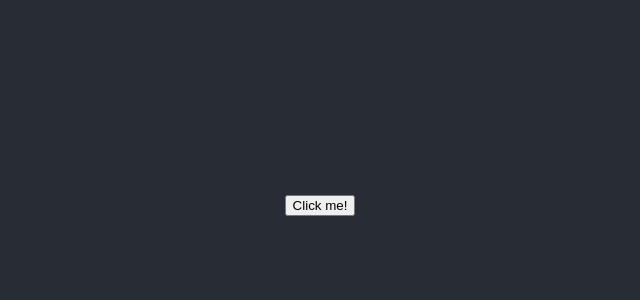
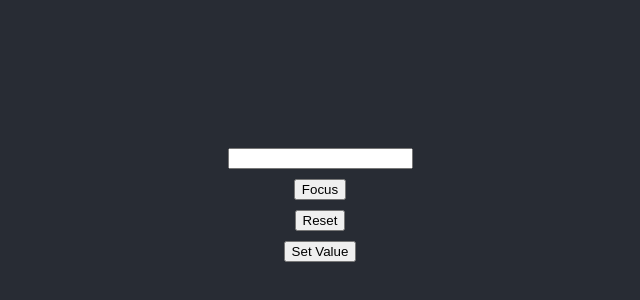
Before and after one commit to isti20/react-basic, a React (Create React App) app: page / in a window 1280 px wide. Shown: the part 200-500 px from the top of the page, without its empty margins (320-960 px from the left). Built offline with nearby package versions, Linux system fonts and the light colour scheme.

Commit message:
Ref Component: Contoh1

```diff
--- a/src/App.js
+++ b/src/App.js
@@ -1,11 +1,11 @@
-import EventFunctional3 from './components/EventFunctional3';
+import RefComponent1 from './components/RefComponent1';
 import './App.css';
 
 function App() {
   return (
     <div className="App">
       <header className="App-header">
-        <EventFunctional3 />
+        <RefComponent1 />
       </header>
     </div>
   );
--- a/src/components/EventFunctional3.jsx
+++ /dev/null
@@ -1,20 +0,0 @@
-import React from "react";
-
-function EventFunctional3() {
-  const handleClick = (event, id) => {
-    console.log(event, id);
-  };
-
-  return (
-    <div>
-      <button
-        type="submit"
-        onClick={(event) => handleClick(event, { id: 123, name: "La la land" })}
-      >
-        Click me!
-      </button>
-    </div>
-  );
-}
-
-export default EventFunctional3;
--- /dev/null
+++ b/src/components/RefComponent1.jsx
@@ -0,0 +1,34 @@
+import React, { Component } from "react";
+
+class RefComponent1 extends Component {
+  handleOnFocus = () => {
+    const element = document.getElementById("focus");
+    element.focus();
+  };
+
+  handleOnReset = () => {
+    const element = document.getElementById("focus");
+    element.value = "";
+  };
+
+  handleOnSetValue = () => {
+    const element = document.getElementById("focus");
+    element.value = "Tutorial reactjs";
+  };
+
+  render() {
+    return (
+      <div>
+        <input type="text" id="focus" />
+        <br />
+        <button onClick={this.handleOnFocus}>Focus</button>
+        <br />
+        <button onClick={this.handleOnReset}>Reset</button>
+        <br />
+        <button onClick={this.handleOnSetValue}>Set Value</button>
+      </div>
+    );
+  }
+}
+
+export default RefComponent1;
```
Also changed, not shown: src/components/EventFunctional1.jsx (deleted, +0 -16 lines), src/components/EventFunctional2.jsx (deleted, +0 -24 lines).
